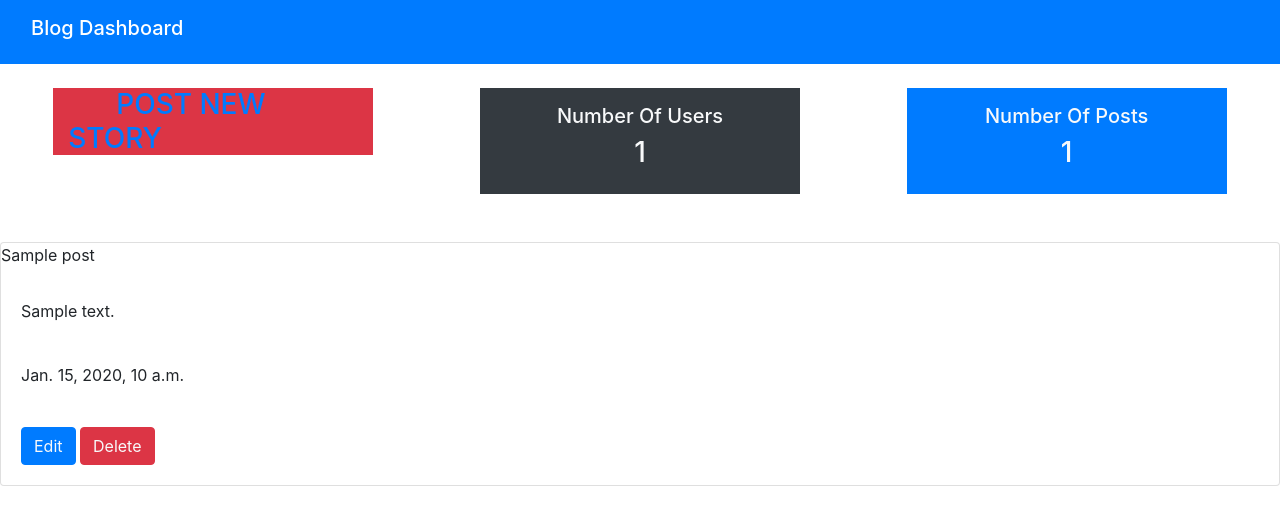
After one commit to afaraitsulaimon/myZuriTaskBlog, a Django app: page /admin_dashboard/ in a window 1280 px wide. The commit adds this page. Shown: the top 525 px of the page. Run offline with Django 3.2, Linux system fonts and the light colour scheme; tables that the repository leaves empty hold one stand-in row (values such as "Sample post"); some libraries are stand-ins or nearby versions.

Commit message:
Added new features, Admin login,Post, edit and delete

```diff
--- a/config/urls.py
+++ b/config/urls.py
@@ -30,12 +30,19 @@ then in the path we will change it to
     this is a good convention compare to the first one
 
 """
-from pages.views import home_view, register_view, login_view, displayBlog_view, addComment_view, logout_view
+from pages.views import home_view, register_view, login_view, displayBlog_view, addComment_view, logout_view, post_view, superuser_login_view, superuser_dashboard_view, admin_logout_view, postupdate_view, postdelete_view
 
 app_name = "pages"
 
 urlpatterns = [
+
+    path('deletepost/<int:id>/delete', postdelete_view, name='deletepost'),
+    path('editpost/<int:id>/', postupdate_view, name='editpost'),
+    path('adminlogin/', superuser_login_view, name='adminlogin'),
+    path('post_new/', post_view, name='post_new'),
     path('logout/',logout_view, name='logout'),
+    path('adminlogout/',admin_logout_view , name='adminlogout'),
+    path('admin_dashboard/',superuser_dashboard_view , name='admin_dashboard'),
     path('title/<int:post_id>/comment', addComment_view, name='add_comment'),
     path('title/<int:my_id>/', displayBlog_view, name='display-blog-details'),
     path('login/', login_view, name='login'),
--- a/myBlog/models.py
+++ b/myBlog/models.py
@@ -21,6 +21,7 @@ class Post(models.Model):
 class BlogComment(models.Model):
 
     blogpost_connected = models.ForeignKey(Post, related_name='comments', on_delete=models.CASCADE)
+    user = models.ForeignKey(User, on_delete=models.CASCADE, default=1)
     comment_content = models.TextField()
     date_posted = models.DateTimeField(auto_now_add=True)
 
--- a/pages/views.py
+++ b/pages/views.py
@@ -1,14 +1,16 @@
 from django.http import HttpResponse
-from django.shortcuts import render, redirect
+from django.shortcuts import render, redirect, get_object_or_404, HttpResponseRedirect
 from django.contrib.auth.forms import UserCreationForm, AuthenticationForm
 from django.contrib import messages
-from myBlog.forms import NewCommentForm
+from myBlog.forms import NewCommentForm, NewPostForm
 from myBlog.models import Post
 from myBlog.models import BlogComment
 from django.contrib.auth import login, logout, authenticate
 from django import forms
-
-
+from django.contrib.auth.decorators import login_required
+from django.contrib.auth.models import User
+from django.contrib.auth.admin import UserAdmin
+from django.db.models import Count
 
 
 # Create your views here.
@@ -39,19 +41,24 @@ def displayBlog_view(request, my_id):
 
 
 #view for adding comment to each post
+@login_required
+def addComment_view(request, post_id):
+    post_details = Post.objects.get(id=post_id)
+    user = User.objects.get(pk=request.user.pk)
 
-def addComment_view(request, post_id):
-
-    post_details = Post.objects.get(id=post_id)
     if request.method == 'POST':
         formComment = NewCommentForm(request.POST or None)
         if formComment.is_valid():
+            formComment.instance.user = request.user
+
             formComment.save()
             formComment = NewCommentForm()
 
     formComment = NewCommentForm()
+
     context = {
 
+        "user": user,
         "postDetails" : post_details,
         "formCommentTemplate" : formComment
 
@@ -90,8 +97,8 @@ def register_view(request):
 
 
 
+#view for login
 
-#view for login
 def login_view(request):
     if request.method == "POST":
         form = AuthenticationForm(request, data = request.POST)
@@ -115,6 +122,109 @@ def login_view(request):
 
 
 
+    #view for super login user
+
+def superuser_login_view(request):
+    if request.method == "POST":
+        form_super_user = AuthenticationForm(request, data = request.POST)
+        if form_super_user.is_valid():
+                username = form_super_user.cleaned_data.get('username')
+                password = form_super_user.cleaned_data.get('password')
+                user = authenticate(username=username, password=password)
+                is_superuser = user.is_superuser
+
+
+                if is_superuser:
+                    login(request, user)
+                    return redirect("admin_dashboard")
+                else:
+                    messages.error(request, "Inavlid username or password")
+        else:
+                messages.error(request, "Inavlid username or password")
+
+    form_super_user = AuthenticationForm()
+    context = {
+
+        'form_super_user' : form_super_user
+    }
+    return render(request, "adminlogin.html", context)
+
+
+
+# view for admin dashboard,
+#so that the admin can be
+
+def superuser_dashboard_view(request):
+    numberOfPost = Post.objects.all()
+    numberOfUser = User.objects.all()
+    theTotalPost = numberOfPost.count()
+    theTotalUser = numberOfUser.count()
+
+    adminDetailsForPosts = Post.objects.all()
+
+    context = {
+
+        'theTotalPost' : theTotalPost,
+        'theTotalUser' : theTotalUser,
+        'adminDetailsForPosts' : adminDetailsForPosts
+    }
+
+    return render(request, "admin_dashboard.html", context)
+
+
+
+
+#view for posting new
+
+def post_view(request):
+    if request.method == 'POST':
+        formPost = NewPostForm(request.POST or None)
+        if formPost.is_valid():
+            formPost.save()
+
+    formPost = NewPostForm()
+    context = {
+
+    'formPost' : formPost
+    }
+
+    return render(request, 'post_new.html', context)
+
+
+    #view for admin to edit post
+
+
+def postupdate_view(request, id):
+
+    object = Post.objects.get(id=id)
+    formPost = NewPostForm(request.POST or None,instance=object)
+
+    if request.method == "POST":
+        if formPost.is_valid():
+             formPost.save()
+
+    return render(request, 'editpost.html', {'formPost':formPost})
+
+
+
+# delete view
+
+def postdelete_view(request, id):
+
+    obj = get_object_or_404(Post, id=id)
+    if request.method == "POST":
+        obj.delete()
+        return redirect('admin_dashboard')
+
+    context = {
+        'object' : obj
+    }
+
+    return render(request, 'deletepost.html', context)
+
+
+
+
 
 
 #view for logging out
@@ -123,3 +233,10 @@ def login_view(request):
 def logout_view(request):
     logout(request)
     return redirect("login")
+
+
+#view for admin logout
+
+def admin_logout_view(request):
+    logout(request)
+    return redirect("adminlogin")
--- a/templates/add_comment.html
+++ b/templates/add_comment.html
@@ -10,10 +10,8 @@
 
             <div class="form-group">
                 <form method="POST" action="">
+
                     {% csrf_token %} {{ formCommentTemplate.as_p}}
-
-
-
                     <button type="submit">Add Comment</button>
                 </form>
 
--- /dev/null
+++ b/templates/admin_dashboard.html
@@ -0,0 +1,124 @@
+{% load static %}
+<!DOCTYPE html>
+<html lang="en">
+
+<head>
+    <meta charset="UTF-8">
+    <meta name="viewport" content="width=device-width, initial-scale=1.0">
+    <meta http-equiv="X-UA-Compatible" content="ie=edge">
+    <meta name="Description" content="Enter your description here" />
+    <link href="https://cdn.jsdelivr.net/npm/bootstrap@5.0.0-beta2/dist/css/bootstrap.min.css" rel="stylesheet" crossorigin="anonymous">
+    <link rel="stylesheet" href="https://stackpath.bootstrapcdn.com/bootstrap/4.5.0/css/bootstrap.min.css" integrity="sha384-9aIt2nRpC12Uk9gS9baDl411NQApFmC26EwAOH8WgZl5MYYxFfc+NcPb1dKGj7Sk" crossorigin="anonymous">
+    <script src="https://cdn.jsdelivr.net/npm/bootstrap@5.0.0-beta2/dist/js/bootstrap.bundle.min.js" crossorigin="anonymous"></script>
+    <link rel="stylesheet" href="https://cdnjs.cloudflare.com/ajax/libs/font-awesome/4.7.0/css/font-awesome.min.css">
+    <title>Title</title>
+
+    <link rel="stylesheet" href="{% static 'css/base.css' %}">
+
+
+
+</head>
+
+<body>
+
+    <nav class="navbar navbar-expand-lg navbar-dark bg-primary">
+        <div class="container-fluid">
+            <a class="navbar-brand h1" href="{% url 'admin_dashboard' %}">Blog Dashboard</a>
+            <button class="navbar-toggler" type="button" data-bs-toggle="collapse" data-bs-target="#main_nav" aria-expanded="false" aria-label="Toggle navigation">
+                <span class="navbar-toggler-icon"></span>
+            </button>
+            <div class="collapse navbar-collapse" id="main_nav">
+                <!-- Right -->
+                <ul class="navbar-nav ml-auto nav-flex-icons">
+                    {% if user.is_authenticated %}
+                    <li class="nav-item">
+                        <a href="#" class="nav-link waves-effect waves-light">
+                            <span class="text-light">Welcome</span> {{user.username}} ,
+                        </a>
+                    </li>
+
+                    <li class="nav-item">
+                        <a href="/adminlogout" class="nav-link waves-effect waves-light">
+                          Logout
+                        </a>
+                    </li>
+
+                    {% endif %}
+
+
+                </ul>
+            </div>
+            <!-- navbar-collapse.// -->
+        </div>
+        <!-- container-fluid.// -->
+    </nav>
+
+
+    <div class="container-fluid">
+        <div class="row justify-content-around mt-4">
+            <div class="col-3 bg bg-danger" style="height: 25%;">
+
+                {% block postnewstory %}
+                <a href="{% url 'post_new' %}" class="h3 p-5">POST NEW STORY</a> {% endblock postnewstory%}
+
+            </div>
+
+            <div class="col-3 bg bg-dark">
+
+                {% block numbersofuser %}
+                <p class="text-light text-center h5 pt-3">Number Of Users</p>
+                <p class="text-light text-center h3 pb-3">{{ theTotalUser }}</p>
+                {% endblock numbersofuser %}
+            </div>
+
+
+            <div class="col-3 bg bg-primary">
+                {% block numbersofstory %}
+                <p class="text-light text-center h5 pt-3">Number Of Posts</p>
+                <p class="text-light text-center h3 pb-3">{{ theTotalPost }}</p>
+
+                {% endblock numbersofstory %}
+            </div>
+
+
+        </div>
+
+    </div>
+
+
+    {% block forAllPost %} {% for adminDetailsForPost in adminDetailsForPosts %}
+
+    <div class="card mt-5">
+
+        <div class="card-title">
+            {{adminDetailsForPost.title}}
+        </div>
+
+        <div class="card-body">
+            {{ adminDetailsForPost.content}}
+        </div>
+
+
+        <div class="card-body">
+            {{ adminDetailsForPost.created_on }}
+        </div>
+
+        <div class="card-body">
+            <button class="btn btn-primary"><a class="text-decoration-none text-light" href="{% url 'editpost' adminDetailsForPost.pk %}">Edit</a></button>
+            <button type="submit" class="btn btn-danger"><a class="text-decoration-none text-light" href="{% url 'deletepost' adminDetailsForPost.pk %}">Delete</a></button>
+        </div>
+
+
+
+
+    </div>
+    {% endfor %} {% endblock forAllPost %}
+
+
+
+
+    <script src="https://code.jquery.com/jquery-3.2.1.slim.min.js" integrity="sha384-KJ3o2DKtIkvYIK3UENzmM7KCkRr/rE9/Qpg6aAZGJwFDMVNA/GpGFF93hXpG5KkN" crossorigin="anonymous"></script>
+    <script src="https://maxcdn.bootstrapcdn.com/bootstrap/4.0.0/js/bootstrap.min.js" integrity="sha384-JZR6Spejh4U02d8jOt6vLEHfe/JQGiRRSQQxSfFWpi1MquVdAyjUar5+76PVCmYl" crossorigin="anonymous"></script>
+</body>
+
+</html>
--- a/templates/index.html
+++ b/templates/index.html
@@ -11,8 +11,8 @@
             <div class="card card-columns ml-2" style="width: 18rem; height: auto; white-space: nowrap;word-break: break-word; overflow: hidden;">
 
                 <div class="card-header">
-                    {% block author %}
-                    <h2>{{ post_message.author }} {{ post_message.id }}</h2>
+                    {% block author %} Created by
+                    <h2>{{ post_message.author }}</h2>
 
                     {% endblock author %}
                 </div>
--- a/templates/user-dashboard.html
+++ /dev/null
@@ -1 +0,0 @@
-<h1>Everybody welcome</h1>
```
Also changed, not shown: myBlog/forms.py (+22 -2 lines), templates/adminlogin.html (added, +32 -0 lines), templates/deletepost.html (added, +82 -0 lines), templates/display-blog-details.html (+10 -3 lines), templates/editpost.html (added, +83 -0 lines), templates/post_new.html (added, +72 -0 lines), myBlog/migrations/0002_blogcomment_user.py (added).
